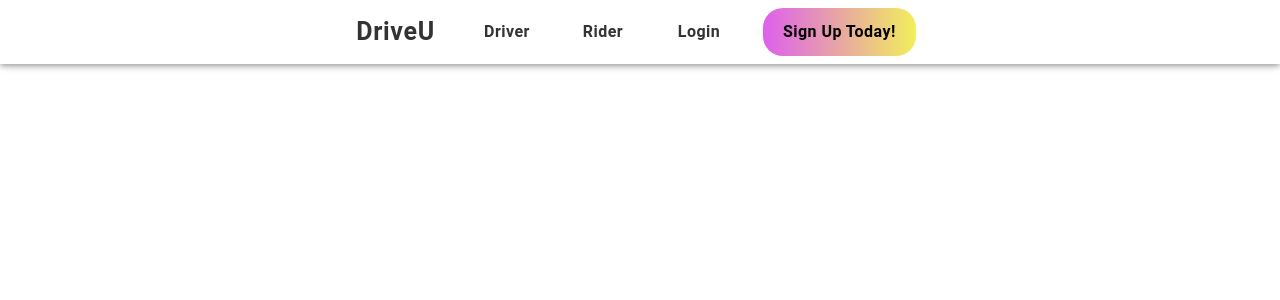
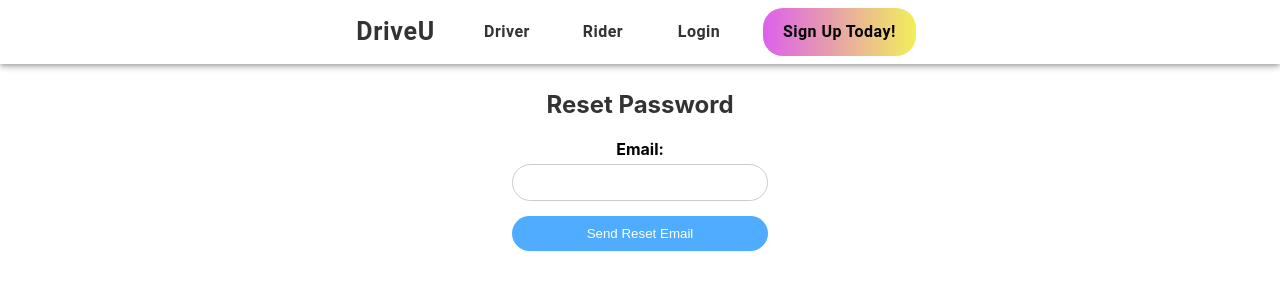
Before and after one commit to G23-DriveU/DriveU-Website, a React (Create React App) app: page /forgotpassword in a window 1280 px wide. Shown: the top 300 px of the page. Built offline with nearby package versions, Linux system fonts and the light colour scheme; no server answers.

Commit message:
Made simple forgot password and fixed PayPal returnurl

```diff
--- a/src/App.js
+++ b/src/App.js
@@ -4,9 +4,9 @@ import Home from './pages/Home';
 import Driver from './pages/Driver';
 import Rider from './pages/Rider';
 import Login from './pages/Login';
+import ForgotPassword from './pages/ForgotPassword';
 import Signup from './pages/Signup';
 import { BrowserRouter as Router, Route, Routes } from 'react-router-dom';
-// import EditProfile from './pages/Signup';
 import { ThemeProvider } from '@mui/material/styles';
 import theme from './theme';
 import Profile from './pages/Profile';
@@ -28,8 +28,8 @@ function App() {
               <Route path="/driver" element={<Driver />} />
               <Route path="/rider" element={<Rider />} />
               <Route path="/login" element={<Login />} />
+              <Route path="/forgotpassword" element={<ForgotPassword />} />
               <Route path="/signup" element={<Signup />} />
-              {/* <Route path="/editprofile" element={<EditProfile />} /> */}
               <Route path="/profile" element={<Profile />} />
               <Route path="/pasttrips" element={<PastTrips />} />
             </Routes>
--- a/src/components/linkPayPal.js
+++ b/src/components/linkPayPal.js
@@ -19,7 +19,7 @@ function PayPalLoginButton({ onAuthCodeReceived }) {
           buttonShape: 'pill',
           buttonSize: 'sm',
           fullPage: 'false',
-          returnurl: 'https://driveu.online/editprofile',
+          returnurl: 'https://driveu.online/signup',
           nonce: '111111',
           onComplete: function(data) {
             if (data && data.auth_code) {
--- /dev/null
+++ b/src/pages/ForgotPassword.js
@@ -0,0 +1,38 @@
+import React, { useState } from 'react';
+import { sendPasswordResetEmail } from 'firebase/auth';
+import { auth } from '../firebase';
+import '../styles/Login.css';
+
+const ForgotPassword = () => {
+  const [email, setEmail] = useState('');
+  const [feedback, setFeedback] = useState('');
+
+  const handleReset = async (e) => {
+    e.preventDefault();
+    try {
+      await sendPasswordResetEmail(auth, email);
+      setFeedback('Password reset email sent! Please check your inbox.');
+    } catch (err) {
+      setFeedback('Error: ' + err.message);
+    }
+  };
+
+  return (
+    <div className="forgot-password">
+      <h2>Reset Password</h2>
+      <form onSubmit={handleReset} className="form-container">
+        <label>Email:</label>
+        <input
+          type="email"
+          value={email}
+          onChange={(e) => setEmail(e.target.value)}
+          required
+        />
+        <button type="submit">Send Reset Email</button>
+      </form>
+      {feedback && <p style={{ color: feedback.startsWith('Error') ? 'red' : 'green' }}>{feedback}</p>}
+    </div>
+  );
+};
+
+export default ForgotPassword;
--- a/src/pages/Login.js
+++ b/src/pages/Login.js
@@ -1,5 +1,5 @@
 import { useState } from 'react';
-import { useNavigate } from 'react-router-dom';
+import { useNavigate, Link } from 'react-router-dom';
 import { auth } from '../firebase';
 import { signInWithEmailAndPassword } from 'firebase/auth';
 import '../styles/Login.css';
@@ -43,6 +43,9 @@ const Login = () => {
           onChange={(e) => setPassword(e.target.value)}
           required
         />
+        <Link to="/forgotpassword" className="forgot-password-link">
+          Forgot Password?
+        </Link>
         <button id="login" type="submit">Login</button>
       </form>
     </div>
```
